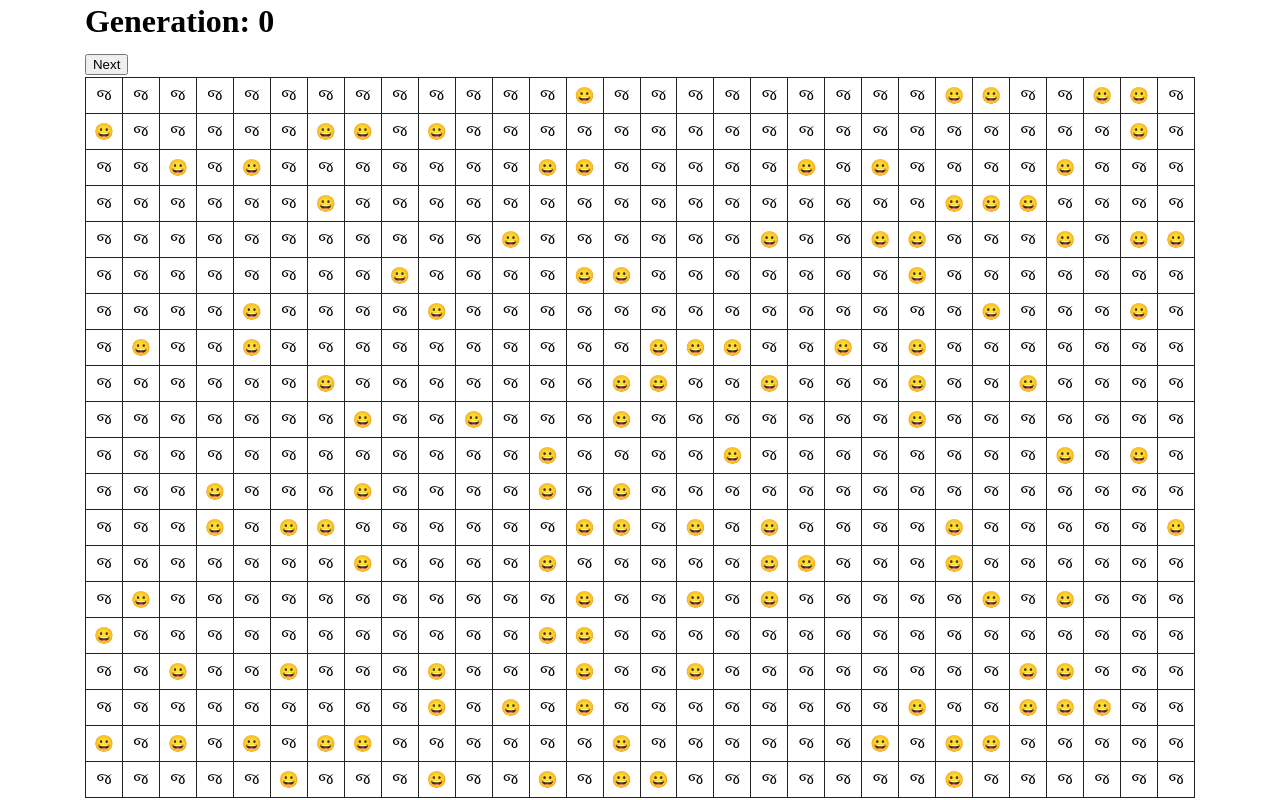
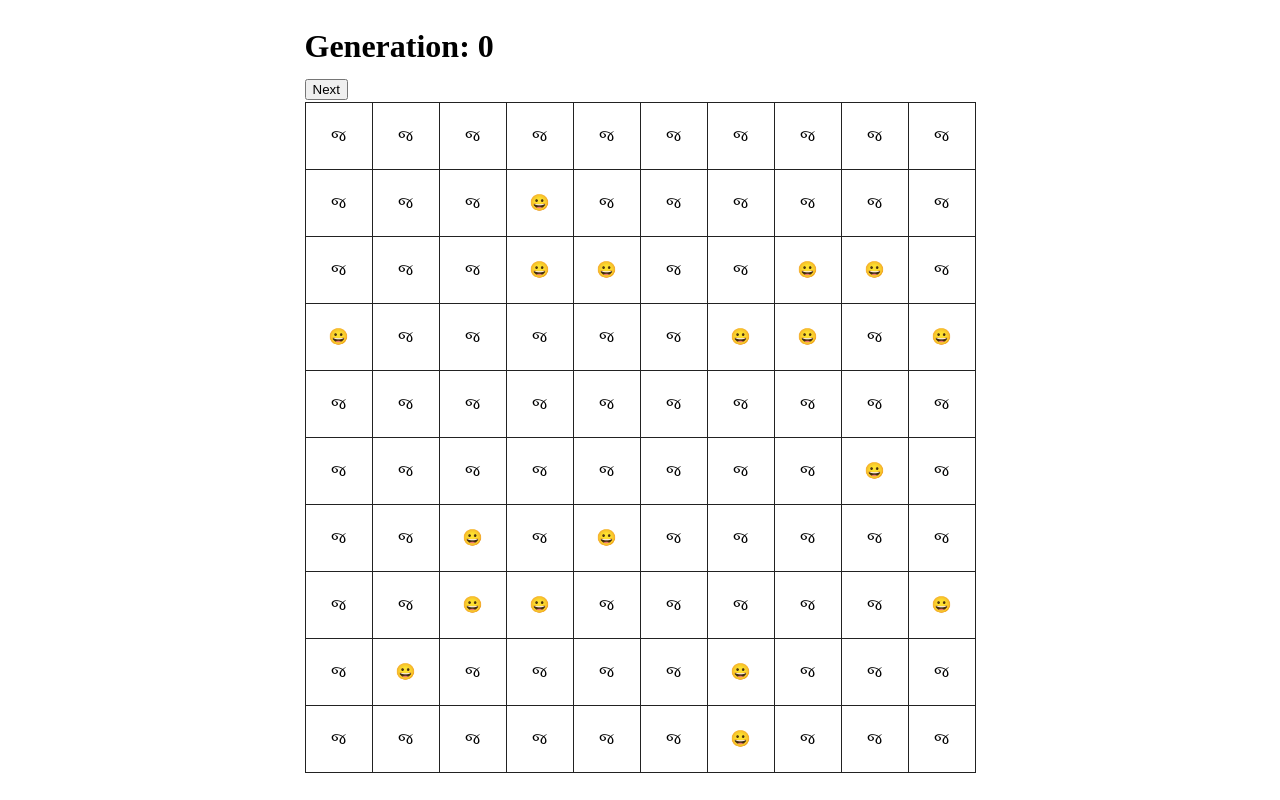
Before and after one commit to ben-i2x/game-of-life, a PHP site: page / in a window 1280 px wide. Run offline with PHP 8.4, Linux system fonts and the light colour scheme.

Commit message:
Some UI improvements

```diff
--- a/css/layout.css
+++ b/css/layout.css
@@ -15,7 +15,6 @@ body {
   padding: 0px;
 }
 
-
 .page {
 }
 
@@ -29,7 +28,9 @@ table {
 }
 
 table td {
-  border: 1px solid #222;
-  text-align: center;
-  padding: .5em;
+border: 1px solid #222;
+text-align: center;
+width: 4em;
+  height:
+    4em;
 }
--- a/index.php
+++ b/index.php
@@ -9,7 +9,12 @@ if (($s = g($_POST, 'state'))) {
   $grid = unserialize(urldecode($s));
   $grid = conway_evolve($grid);
 } else {
-  $grid = conway_new(30, 20);
+  $grid = conway_new(10
+
+                  ,
+
+
+                     10);
 }
 
 start_snippet('shell');
--- a/snippets/grid/next.php
+++ b/snippets/grid/next.php
@@ -9,7 +9,5 @@ $state = urlencode(serialize($grid));
   <input type="hidden"
          name="state"
          value="<?= $state ?>"/>
-<input type="submit" value="Next"
-/>
-
-          </form>
+  <input type="submit" value="Next"/>
+</form>
```
